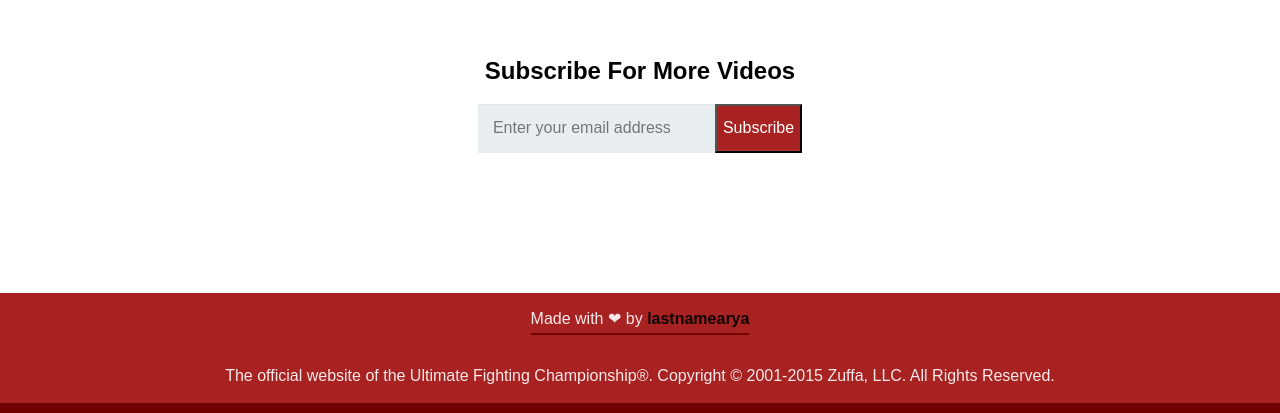
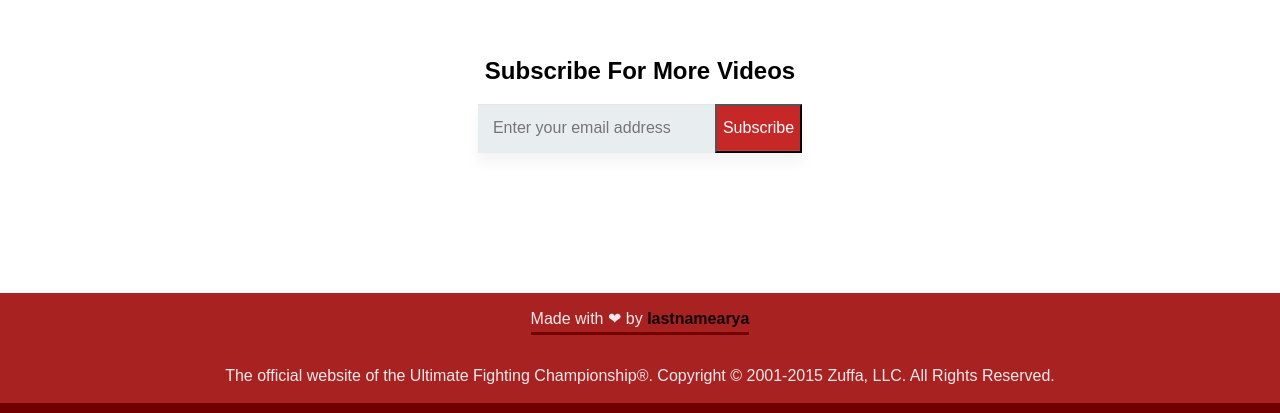
Before and after one commit to lastnamearya/freecodecamp-CSS-Projects, a plain HTML site: page Project-03 Product Landing Page/index.html in a window 1280 px wide. Shown: the part 1533-1946 px from the top of the page. Drawn offline with Linux system fonts and the light colour scheme.

Commit message:
minor visual adjustments and test script removed

```diff
--- a/Project-03 Product Landing Page/index.html
+++ b/Project-03 Product Landing Page/index.html
@@ -69,7 +69,6 @@
       Reserved.</p>
   </footer>
 
-  <script src="https://cdn.freecodecamp.org/testable-projects-fcc/v1/bundle.js"></script>
 </body>
 
 </html>
--- a/Project-03 Product Landing Page/style.css
+++ b/Project-03 Product Landing Page/style.css
@@ -137,6 +137,7 @@ nav ul {
 
 form {
   display: flex;
+  box-shadow: 0 10px 10px rgba(200, 200, 200, 0.2);
 }
 
 input[type="email"] {
@@ -154,12 +155,12 @@ input[type="email"] {
 .btn {
   flex: 1;
   color: white;
-  background: #a82222;
+  background: #c62828;
   box-shadow: 0 -1px 0 rgba(255, 255, 255, 0.1) inset;
 }
 
 .btn:hover {
-  background: #c62828;
+  background: #a82222;
   cursor: pointer;
 }
 
@@ -183,7 +184,7 @@ footer a {
 
 footer p:first-child {
   padding-bottom: 4px;
-  border-bottom: 2px solid hsl(0, 98%, 22%);
+  border-bottom: 3px solid hsl(0, 98%, 22%);
 }
 
 footer p {
```
